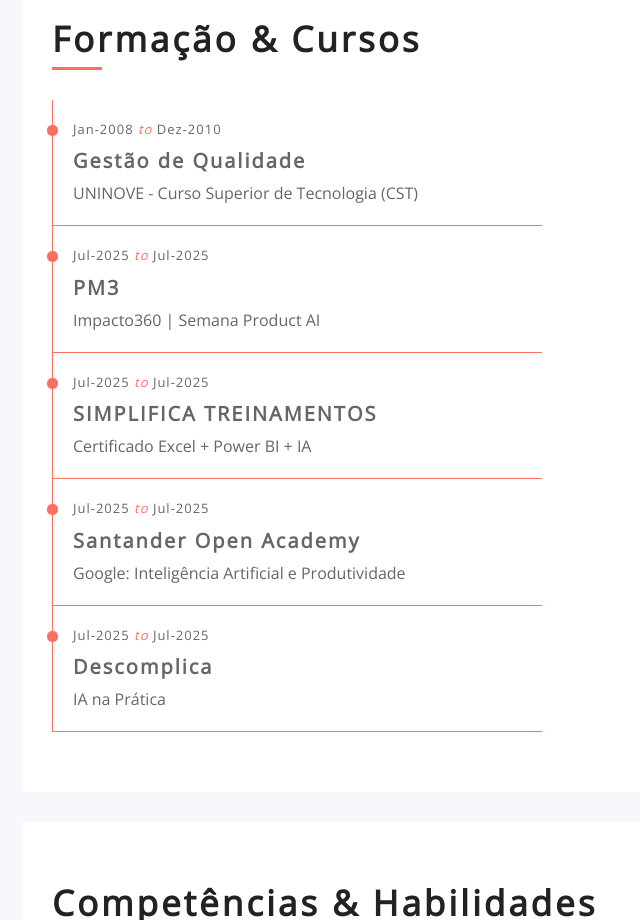
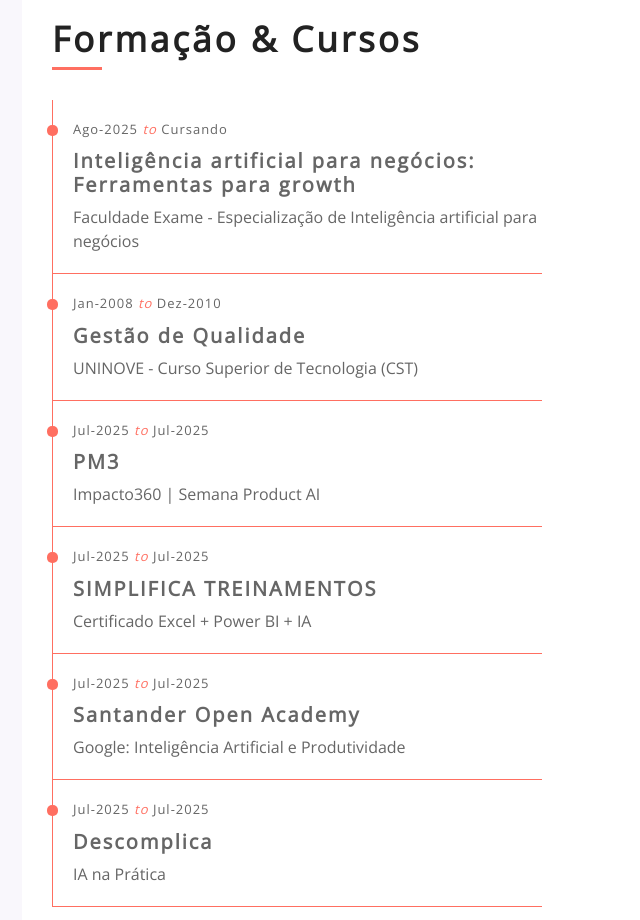
Before and after one commit to 2023-amorim/profile, a plain HTML site: page index.html in a window 1280 px wide. Shown: the part 3160-4080 px from the top of the page, without its empty margins (378-1018 px from the left). Drawn offline with nearby package versions, Linux system fonts and the light colour scheme.

Commit message:
Add files via upload

```diff
--- a/index.html
+++ b/index.html
@@ -371,6 +371,13 @@
             <div class="row align-items-center">
               <div class="col-md-8">
                 <div class="edu-col">
+                  <span>Ago-2025 <i>to</i> Cursando</span>
+                  <h3>Inteligência artificial para negócios: Ferramentas para growth</h3>
+                  <p>Faculdade Exame - Especialização de Inteligência artificial para negócios</p>
+                </div>
+              </div>
+              <div class="col-md-8">
+                <div class="edu-col">
                   <span>Jan-2008 <i>to</i> Dez-2010</span>
                   <h3>Gestão de Qualidade</h3>
                   <p>UNINOVE - Curso Superior de Tecnologia (CST)</p>
```
